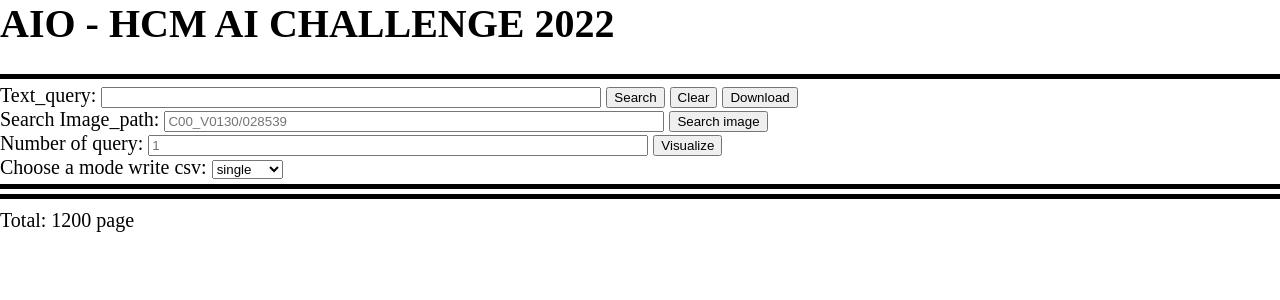
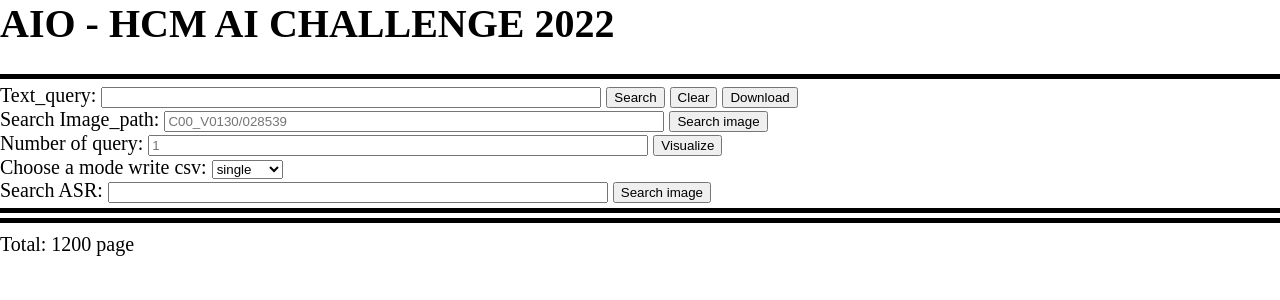
Before and after one commit to AIVIETNAMResearch/Video-Text-Retrieval, a Flask app: template templates/index_thumb.html in a window 1280 px wide; the page is wider, and only the part inside the window is pictured. Shown: the top 300 px of that part. Run offline with Flask 2, Linux system fonts and the light colour scheme; the template is opened without the code that fills it, so the values that code supplies are empty; parts of the project's set-up code (start-up, migrations or seed data) failed here and were passed over.

Commit message:
update asr search

```diff
--- a/app.py
+++ b/app.py
@@ -10,6 +10,7 @@ from pathlib import Path
 
 from utils.faiss_processing import MyFaiss
 from utils.submit import write_csv, show_csv
+from utils.bert_processing import BERTSearch
 
 # http://0.0.0.0:5001/thumbnailimg?index=0
 
@@ -37,6 +38,9 @@ DictImagePath = CosineFaiss.id2img_fps
 LenDictPath = len(CosineFaiss.id2img_fps)
 print("LenDictPath: ", LenDictPath)
 # CosineFaiss.id2img_fps
+
+MyBert = BERTSearch(dict_bert_search='dict/keyframes_id_bert.json', bin_file='dict/faiss_bert.bin', mode='search')
+
 
 @app.route('/thumbnailimg')
 def thumbnailimg():
@@ -107,15 +111,28 @@ def image_search():
 @app.route('/textsearch')
 def text_search():
     print("text search")
-     # remove old file submit
-    # submit_path = os.path.join("submission", "submit.csv")
-    # old_submit_path = Path(submit_path)
-    # if old_submit_path.is_file():
-    #     os.remove(submit_path)
 
     pagefile = []
     text_query = request.args.get('textquery')
     _, list_ids, _, list_image_paths = CosineFaiss.text_search(text_query, k=200)
+
+    imgperindex = 100
+
+    for imgpath, id in zip(list_image_paths, list_ids):
+        pagefile.append({'imgpath': imgpath, 'id': int(id)})
+
+    data = {'num_page': int(LenDictPath/imgperindex)+1, 'pagefile': pagefile}
+
+    return render_template('index_thumb.html', data=data)
+
+@app.route('/asrsearch')
+def asrsearch():
+    print("asr search")
+     # remove old file submit
+
+    pagefile = []
+    text_query = request.args.get('text_asr')
+    _, list_ids, _, list_image_paths = MyBert.bert_search(text_query, k=100)
 
     imgperindex = 100
 
--- a/submission/submit.csv
+++ /dev/null
@@ -1,6 +0,0 @@
-C00_V0000.mp4,39
-C00_V0000.mp4,0
-C00_V0000.mp4,79
-C00_V0000.mp4,96
-C00_V0000.mp4,118
-C00_V0000.mp4,158
--- a/templates/index_thumb.html
+++ b/templates/index_thumb.html
@@ -163,6 +163,12 @@
                     <option value="single">single</option>
                     <option value="list_shot">list_shot</option>
                 </select>
+        </div>
+
+        <div>
+            Search ASR: <input id="text_asr"></input>
+            <!-- label_img_path: <input id="imgpath"></input> -->
+            <button onclick="search_asr();">Search image</button>
         </div>
 
         <!-- setup -->
@@ -343,6 +349,12 @@
             document.getElementById('text_query').innerHTML = text_query;
         }
 
+        function search_asr(){
+            text_asr = document.getElementById('text_asr').value;
+
+            window.open("/asrsearch?text_asr="+text_asr);
+        }
+
         function reset() {
             alert("Clean file submit.csv");
             window.location.href = "http://0.0.0.0:5001/thumbnailimg?index=0";
```
Also changed, not shown: demo.py (+6 -13 lines).
